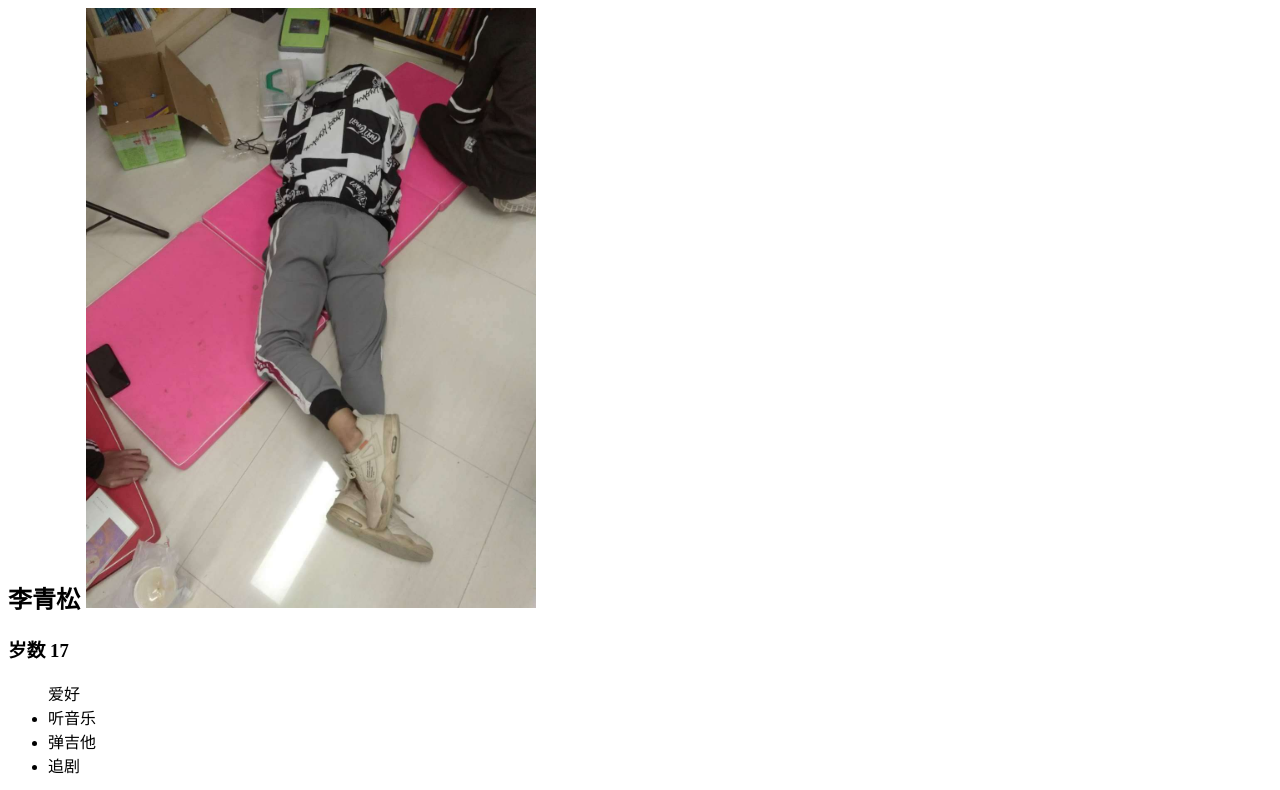
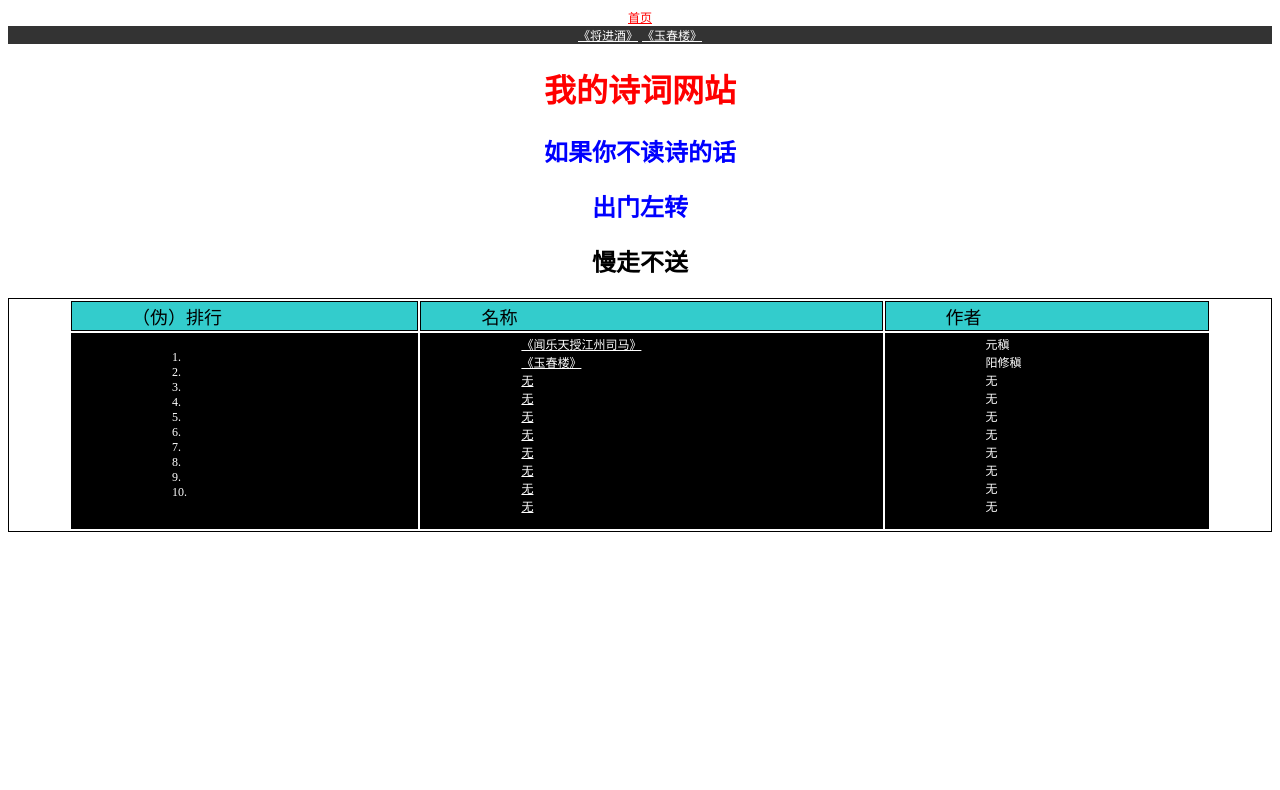
Before and after one commit to liqingsong520/liq-, a plain HTML site: page index.html in a window 1280 px wide. Shown: the top 790 px of the page. Drawn offline with Linux system fonts and the light colour scheme.

Commit message:
Update index.html

```diff
--- a/index.html
+++ b/index.html
@@ -3,15 +3,132 @@
 width:450px;
 }
 </style>
-<h2>李青松</2>
-<img class=css src="https://github.com/liqingsong520/liq-/blob/master/WechatIMG1.jpeg?raw=true"/>
-<h3>岁数 17</h3>
-<ul>爱好
-  <li>  听音乐</li>
-  <li> 弹吉他</li>
-  <li>追剧</li>
-</ul>
-<img class=css  src="https://timgsa.baidu.com/timg?image&quality=80&size=b9999_10000&sec=1556080357163&di=f0feaac241911bd24b326dbb9252b8a1&imgtype=0&src=http%3A%2F%2Fi2.hdslb.com%2Fbfs%2Farchive%2Fe5f647caa8977ee373f1e55317415b9545cc1da3.jpg"/>
-<p>我喜欢的歌</p>
-  <img class= src ="https://music.163.com/#/my/m/music/playlist?id=2027151799.jpg"/>
-</style>
+<!DOCTYPE html>
+  <div style="text-align: center;">
+<meta charset="utf-8">
+
+    <style>
+/*字体颜色*/
+        .red {
+          color: red;
+        }
+        .blue {
+          color: blue;
+        }
+        .yellow {
+          color: yellow;
+        }
+        .green {
+          color: green;
+        }
+        .tu {
+          width: 500px;
+        }
+
+        .paihang {
+          height: auto;
+          margin: 0 auto;
+          list-style-type: none;
+          background-color: #333;
+        }
+/*指定*/
+        h1 {
+          font-family: Lobster;
+        }
+        ol{
+          display:inline-block
+        }
+        ul,li{
+          list-style-type:none;
+        }
+        table,th,td{
+          border: 1px solid black;
+          padding-right: 60px;
+          padding-left: 60px;
+        }
+        a{
+          color:white;
+          font-size: 12px;
+          text-decoration:none
+          padding:;
+        }
+        a:hover {
+          color: black;
+          background-color:white;
+        }
+/*class*/
+        .bian{
+              background-color: #3cc;
+               font-size: 18px;
+        }
+        .bian1{
+          background-color:black;
+          color:white;
+          font-size: 12px;
+        }
+        </style>
+       <li>
+        <a class="red" href="https://xinbaobao3775.github.io/xinbaobao3775-.github.io/index.html">首页</a>
+          <div class="paihang">
+            <span><a href="https://liqingsong520.github.io/li/">《将进酒》</a></span>
+            <span><a href="https://xinbaobao3775.github.io/xinbaobao3775-.github.io/shi2.html">《玉春楼》</a></span>
+          </div>
+      </li>
+
+       <h1 class = "red" >我的诗词网站</h1>
+         <h2 class = "blue">如果你不读诗的话</h2>
+         <h2 class = "blue">出门左转</h2>
+         <h2 class = "biue">慢走不送</h2>
+
+      <table style="width:100%" div="100px">
+        <tr class="bian">
+          <td>（伪）排行</td>
+          <td>名称</td>
+          <td>作者</td>
+        </tr>
+
+        <tr class="bian1">
+          <td>
+            <ul>
+              <li>1.</li>
+              <li>2.</li>
+              <li>3.</li>
+              <li>4.</li>
+              <li>5.</li>
+              <li>6.</li>
+              <li>7.</li>
+              <li>8.</li>
+              <li>9.</li>
+              <li>10.</li>
+            </ul>
+          </td>
+          <td>
+            <ul>
+              <li><a href="https://xinbaobao3775.github.io/xinbaobao3775-.github.io/shi1.html">《闻乐天授江州司马》</a></li>
+              <li><a href="https://xinbaobao3775.github.io/xinbaobao3775-.github.io/shi2.html">《玉春楼》</a></li>
+              <li><a href="">无</a></li>
+              <li><a href="">无</a></li>
+              <li><a href="">无</a></li>
+              <li><a href="">无</a></li>
+              <li><a href="">无</a></li>
+              <li><a href="">无</a></li>
+              <li><a href="">无</a></li>
+              <li><a href="">无</a></li>
+            </ul>
+          </td>
+          <td>
+            <ul>
+              <li>元稹</li>
+              <li>阳修稹</li>
+              <li>无</li>
+              <li>无</li>
+              <li>无</li>
+              <li>无</li>
+              <li>无</li>
+              <li>无</li>
+              <li>无</li>
+              <li>无</li>
+            </ul>
+          </td>
+        </tr>
+</table>
```
